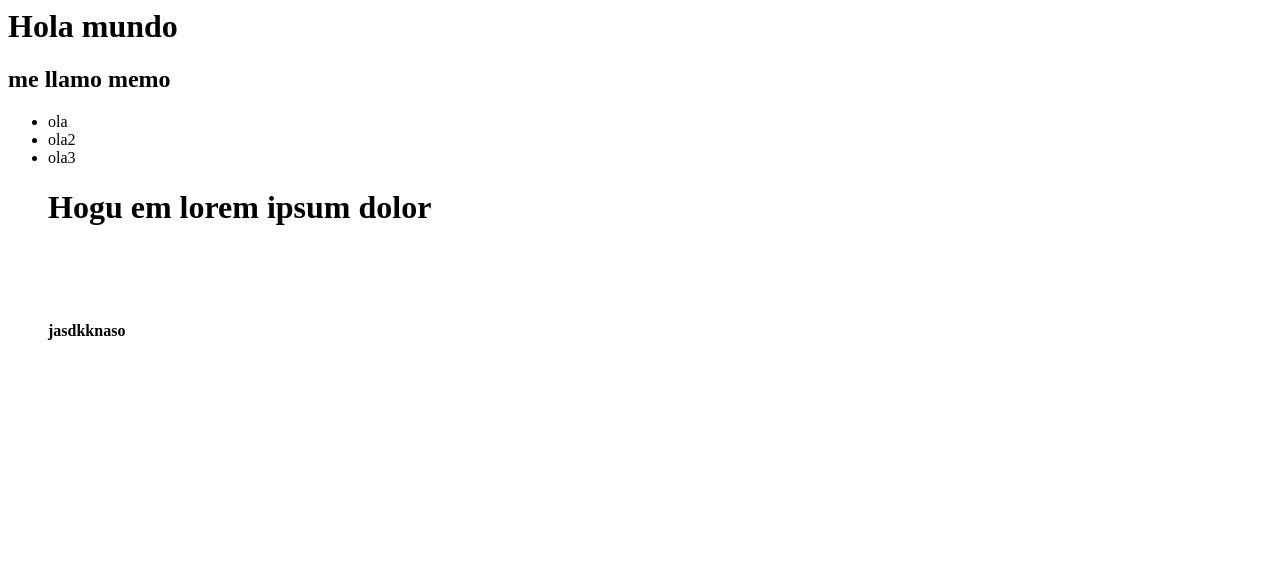
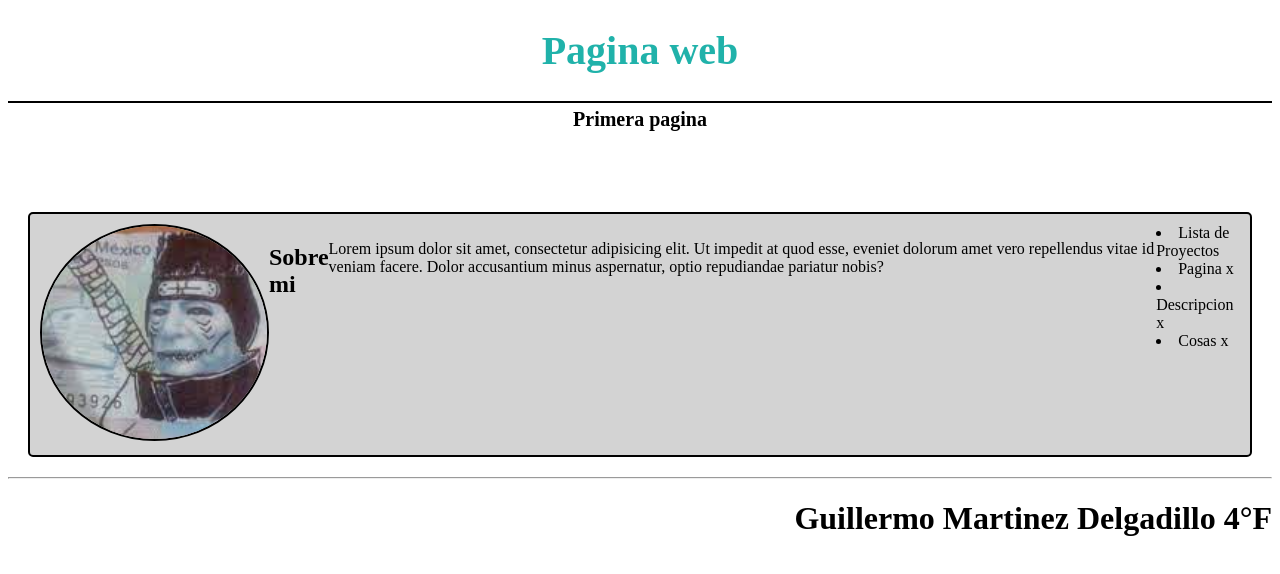
Before and after one commit to CrazyBread7634/First-Practice, a plain HTML site: page index.html in a window 1280 px wide. Drawn offline with Linux system fonts and the light colour scheme.

Commit message:
Cambios primera pagina incompleta

```diff
--- /dev/null
+++ b/estilo.css
@@ -0,0 +1,28 @@
+.titulo1{
+    color: lightseagreen;
+    font-size: 40px;
+    text-align: center;
+}
+.titulo2{
+    padding: 5px;
+    border-top: 2px solid black;
+    font-size: 20px;
+    font-weight: bold;
+    text-align: center;
+}
+.caja1{
+    border: 2px solid black;
+    border-radius: 5px;
+    padding: 10px;
+    margin: 20px;
+    background-color: lightgrey;
+}
+.caja2{
+    display: flex;
+    flex-direction: row;
+
+}
+.imagen{
+    border: 2px solid black;
+    border-radius: 100%;
+}
--- a/index.html
+++ b/index.html
@@ -1,19 +1,56 @@
-<html>
-    <head>
-        <title> Practica 1</title>
-    </head>
-    <body>
-        <h1>Hola mundo</h1>
-        <h2>me llamo memo</h2>
-        <ul>
-            <li>ola</li>
-            <li>ola2</li>
-            <li>ola3</li>
-        <h1>Hogu em lorem ipsum dolor</h1>
-        <br>
-        <br>
-        <br>
-        <h4>jasdkknaso</h4>
-        </ul>
-    </body>
+<!DOCTYPE html>
+<html lang="en">
+<head>
+    <meta charset="UTF-8">
+    <meta http-equiv="X-UA-Compatible" content="IE=edge">
+    <meta name="viewport" content="width=device-width, initial-scale=1.0">
+    <title>Practica 1</title>
+    <link rel="stylesheet" href="estilo.css">
+</head>
+<body >
+    <h1 class="titulo1">Pagina web</h1>
+    <p class="titulo2">Primera pagina</p>
+    <br>
+
+
+    <br>
+
+    <div class="caja1">
+
+        <div class="caja2">
+            <div>
+            <img src="20.PNG" class="imagen">
+            </div>
+            <h2>Sobre mi</h2>
+        <div>
+        <p>
+            Lorem ipsum dolor sit amet, consectetur adipisicing elit. Ut impedit at quod esse, eveniet dolorum amet vero repellendus vitae id veniam facere. Dolor accusantium minus aspernatur, optio repudiandae pariatur nobis?
+        </p>
+        </div>
+
+        <div>
+            <lu>
+                <li>
+                    Lista de Proyectos
+                </li>
+                <li>
+                    Pagina x
+                </li>
+                <li>
+                    Descripcion x
+                </li>
+                <li>
+                    Cosas x
+                </li>
+            </lu>
+        </div>
+    </div>
+    </div>
+
+
+<hr>
+<h1 style="text-align: end;">Guillermo Martinez Delgadillo 4°F</h1>
+
+
+</body>
 </html>
```
Also changed, not shown: 20.PNG (added).
